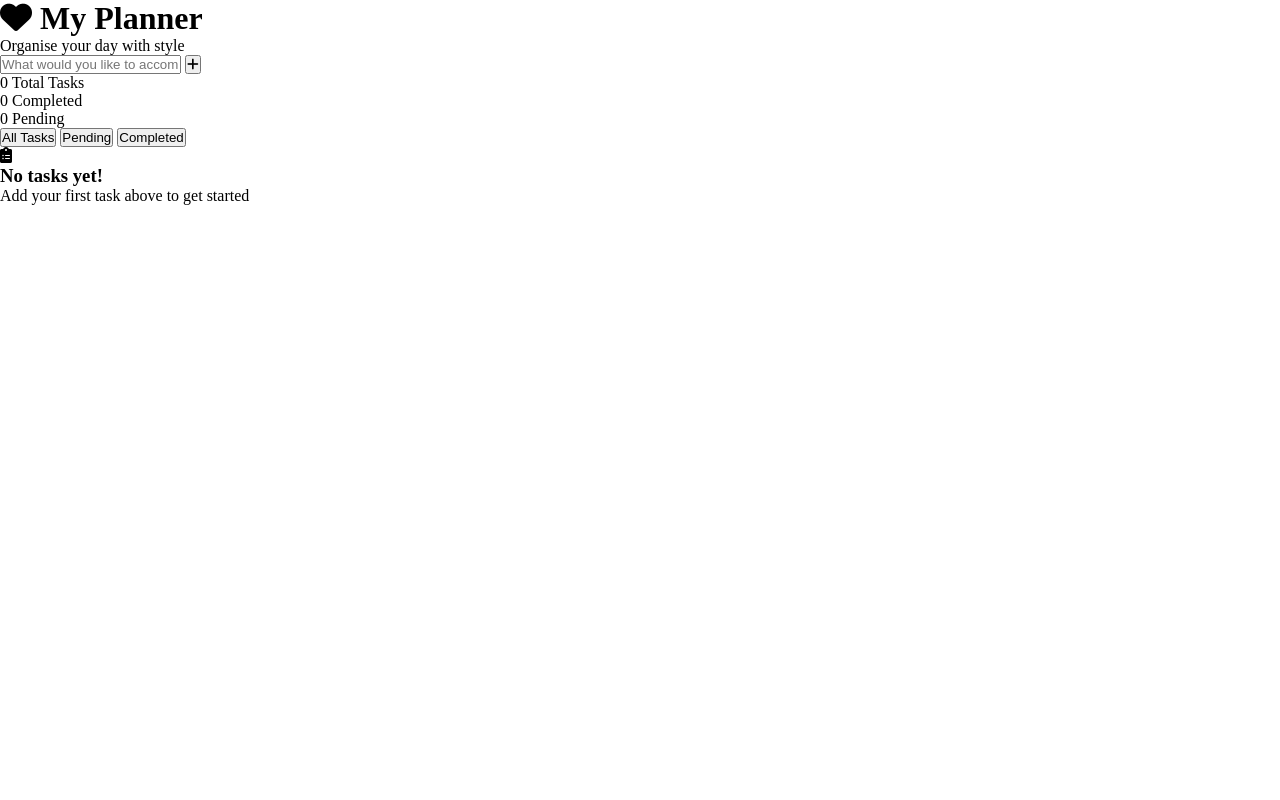
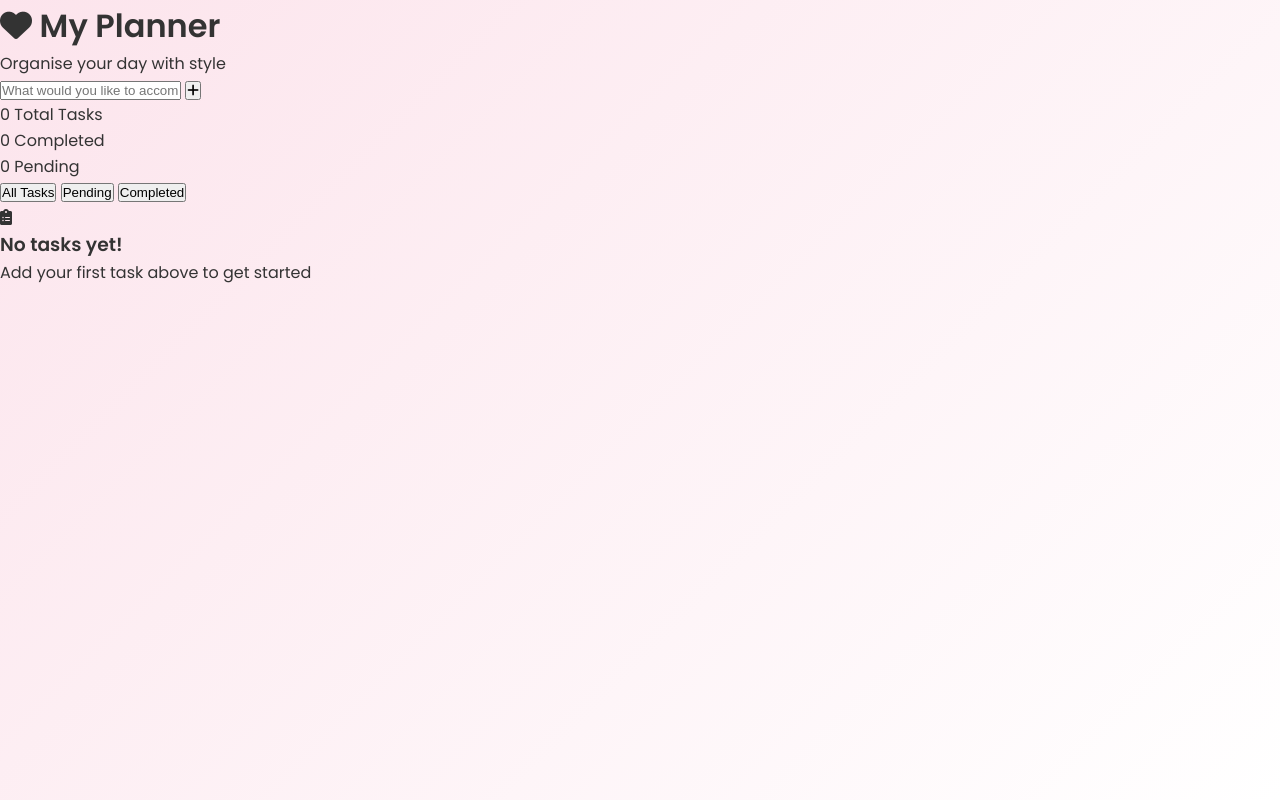
Before and after one commit to Rorisang-Mathiba/To-do-Task-Project, a plain HTML site: page index.html in a window 1280 px wide. Drawn offline with Linux system fonts and the light colour scheme; a script that the page names is missing.

Commit message:
styled the body

```diff
--- a/style.css
+++ b/style.css
@@ -32,3 +32,11 @@
   /* Typography */
   --font-family: "Poppins", sans-serif;
 }
+
+body {
+  font-family: var(--font-family);
+  background: linear-gradient(135deg, var(--light-pink) 0%, var(--white) 100%);
+  min-height: 100vh;
+  line-height: 1.6;
+  color: var(--text-dark);
+}
```
